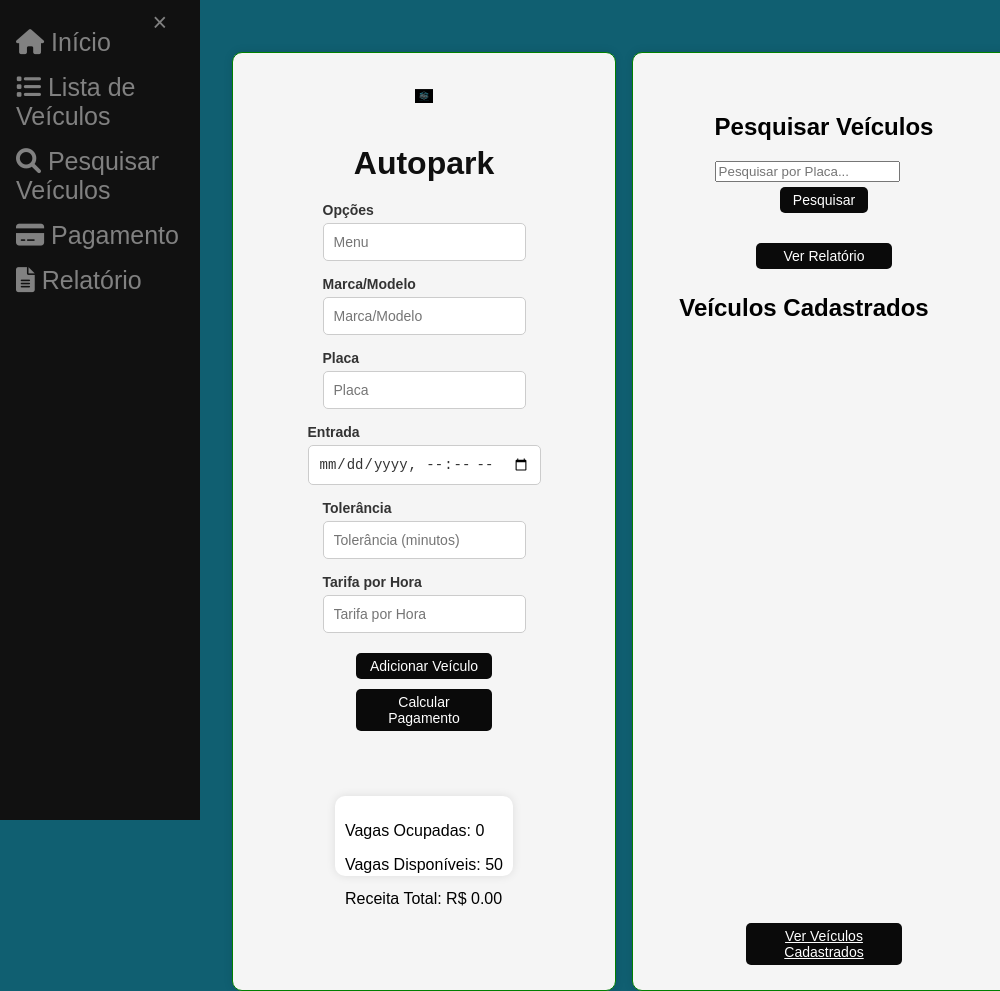
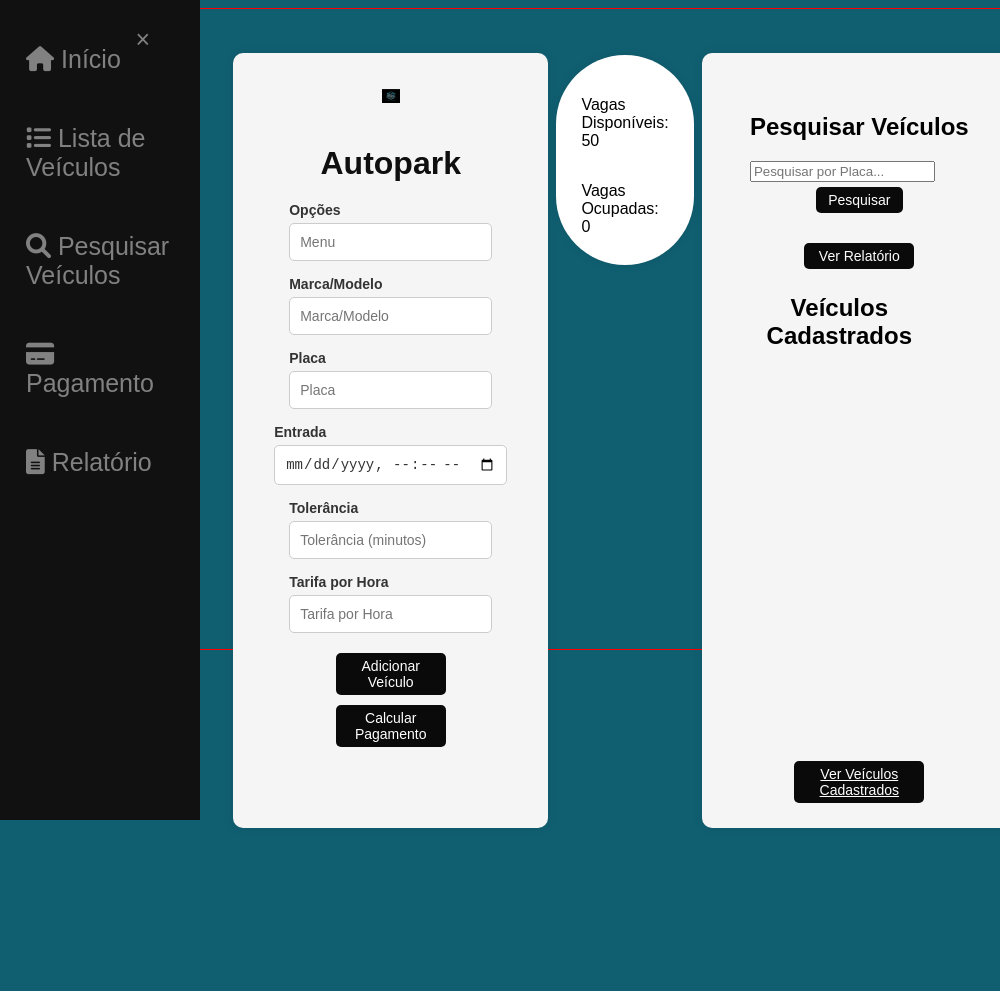
Before and after one commit to diegodonascimentoconfessor/sistema-estacionamento, an Electron app: page app/index.html in a window 1000 px wide. Shown: the top 991 px of the page. After the commit the page ends 836 px from the top, so only its background shows below. Drawn offline with Linux system fonts and the light colour scheme.

Commit message:
implementando melhorias

```diff
--- a/app/index.html
+++ b/app/index.html
@@ -18,6 +18,8 @@
   </div>
 
   <div id="main">
+
+
     <div class="container">
       <figure>
         <img src="../assets/icone-estacionamento.png" alt="Ícone de estacionamento" style="width:18px;height:auto;" title="logo autopark">
@@ -50,14 +52,13 @@
       <button id="addVehicleBtn" class="button">Adicionar Veículo</button>
       <button id="calcPagamentoBtn" class="button">Calcular Pagamento</button>
       <div id="vehicleList" class="vehicle-list"></div>
-      <nav>
-        <div class="vagas-info">
-          <p>Vagas Ocupadas: <span id="vagasOcupadas">0</span></p>
-          <p>Vagas Disponíveis: <span id="vagasDisponiveis">50</span></p>
-          <p>Receita Total: R$ <span id="totalRecebido">0.00</span></p>
-        </div>
-      </nav>
+
     </div>
+    <div id="top-info" class="top-info">
+      <p>Vagas Disponíveis: <span id="vagasDisponiveis">50</span></p>
+      <p>Vagas Ocupadas: <span id="vagasOcupadas">0</span></p>
+    </div>
+
     <div class="container">
       <div class="container-row">
         <div id="pesquisaVeiculos">
--- a/assets/relatorio.css
+++ b/assets/relatorio.css
@@ -1,14 +1,19 @@
 body {
+  display: flex;
+  flex-direction: column;
+  width: 100%;
+  height: 100vh; /* Ajuste a altura para preencher a tela */
+  background-color: #105F71;
   font-family: Arial, sans-serif;
   margin: 0;
   padding: 0;
-  display: flex;
 }
 
-#sidebar {
-  height: 100vh;
-  width: 200px; /* Largura da sidebar */
-  position: fixed;
+.sidebar {
+  height: 100%;
+  width: 200px; /* Largura fixa da sidebar */
+  position: fixed; /* Sidebar fixa */
+  z-index: 1;
   top: 0;
   left: 0;
   background-color: #111;
@@ -17,46 +22,12 @@ body {
   transition: 0.5s;
 }
 
-#main {
-  margin-left: 250px; /* Largura da sidebar */
-  padding: 20px;
-  width: calc(100% - 250px); /* Ajusta a largura do conteúdo principal */
-  box-sizing: border-box;
-}
-
-h1, h2 {
-  text-align: center;
-}
-
-.content-container {
-  max-width: 1200px; /* Largura máxima do conteúdo */
-  margin: 0 auto; /* Centraliza o conteúdo */
-  padding: 20px;
-}
-
-table {
-  width: 100%;
-  border-collapse: collapse;
-  margin-bottom: 20px;
-}
-
-th, td {
-  border: 1px solid #ddd;
-  padding: 8px;
-  text-align: left;
-}
-
-th {
-  background-color: #f2f2f2;
-}
-
 .sidebar a {
-  padding: 15px 80px; /* Aumenta o padding para mais espaço vertical */
+  padding: 8px 8px 8px 16px;
   text-decoration: none;
-  font-size: 18px; /* Tamanho da fonte na sidebar */
+  font-size: 25px;
   color: #818181;
-  display: flex;
-  flex-direction: column;
+  display: block;
   transition: 0.3s;
 }
 
@@ -71,3 +42,150 @@ th {
   font-size: 36px;
   margin-left: 50px;
 }
+
+#main {
+  margin-left: 200px; /* Compensar a largura da sidebar */
+  padding: 16px;
+  transition: margin-left .5s;
+  display: flex;
+  flex-direction: column;
+  height: 100%;
+}
+
+.container-row {
+  display: flex;
+  justify-content: space-between;
+  align-items: flex-start;
+  flex-wrap: wrap; /* Permite que os itens quebrem para a linha seguinte se não houver espaço suficiente */
+  margin: 20px 0;
+}
+
+.container {
+  display: flex;
+  flex-direction: row;
+  background-color: #fff;
+  padding: 10px;
+  border-radius: 10px;
+  box-shadow: 0 0 10px rgba(0, 0, 0, 0.1);
+  width: 48%; /* Ajuste para exibir dois containers lado a lado com algum espaço entre eles */
+  box-sizing: border-box;
+  border: green solid 1px;
+  margin: 0 1%;
+}
+
+.input-group {
+  margin-bottom: 10px;
+  display: flex;
+  flex-direction: column;
+}
+
+.input-group label {
+  display: block;
+  margin-bottom: 5px;
+  font-weight: bold;
+}
+
+.input-group input[type="text"],
+.input-group input[type="datetime-local"] {
+  width: 100%;
+  padding: 5px;
+  border: 1px solid #ccc;
+  border-radius: 5px;
+  box-sizing: border-box;
+  background-color: #ffffff;
+  color: #000000;
+}
+
+h1 {
+  text-align: center;
+  margin-bottom: 20px;
+}
+
+.button {
+  background-color: #0a0a0a;
+  color: white;
+  padding: 5px 10px;
+  border: none;
+  border-radius: 5px;
+  cursor: pointer;
+  font-size: 14px;
+  display: block;
+  width: 40%;
+  text-align: center;
+  margin: 5px auto;
+}
+
+.button:hover {
+  background-color: #105F71;
+}
+
+.vehicle-list {
+  max-height: 100px;
+  overflow-y: auto;
+  margin-bottom: 20px;
+}
+
+#veiculosCadastrados {
+  max-height: 200px;
+  overflow-y: auto;
+  margin-bottom: 20px;
+  text-decoration: none;
+}
+
+.top-info-container {
+  display: flex;
+  justify-content: center;
+  margin-bottom: 20px;
+}
+
+.top-info {
+  background-color: #fff;
+  padding: 10px;
+  border-radius: 25px; /* Borda arredondada */
+  box-shadow: 0 0 10px rgba(0, 0, 0, 0.1);
+  text-align: center;
+  font-size: 14px;
+}
+
+.vagas-info {
+  margin-top: 20px;
+  background-color: #f0f0f0;
+  padding: 10px;
+  height: 34%;
+  border-radius: 5px;
+  box-shadow: 0 0 5px rgba(0, 0, 0, 0.1);
+}
+
+.back-button {
+  display: inline-block;
+  padding: 10px 20px;
+  font-size: 14px;
+  color: white;
+  background-color: #105F71;
+  border: none;
+  border-radius: 5px;
+  cursor: pointer;
+  text-decoration: none;
+  margin-top: 20px;
+}
+
+.back-button:hover {
+  background-color: #0a0a0a;
+}
+
+/* Estiliza a página de pagamento */
+@media print {
+  .container {
+    width: 100%;
+    margin: 0;
+    padding: 10px;
+  }
+
+  .button {
+    display: none;
+  }
+
+  #valorPagamento {
+    font-size: 20px;
+  }
+}
--- a/assets/styles.css
+++ b/assets/styles.css
@@ -5,6 +5,7 @@ body {
   height: 80vh;
   background-color: #105F71;
   font-family: Arial, sans-serif;
+  border: red solid 1px;
 }
 
 .sidebar {
@@ -21,7 +22,7 @@ body {
 }
 
 .sidebar a {
-  padding: 8px 8px 8px 16px;
+  padding: 25px 25px 25px 26px;
   text-decoration: none;
   font-size: 25px;
   color: #818181;
@@ -73,6 +74,7 @@ body {
   transition: margin-left .5s;
   padding: 16px;
   width: 100%;
+
 }
 
 .input-group {
@@ -115,6 +117,9 @@ body {
   flex-direction: row;
   margin-top: 20px;
   width: 80%;
+  border-radius: 10px;
+  border: red 1px;
+
 }
 
 .container {
@@ -127,6 +132,7 @@ body {
   height: 100%;
   box-sizing: border-box;
   border: green solid 1px;
+  border: red 1px;
 }
 
 .input-group {
@@ -204,6 +210,16 @@ h1 {
   display: flex;
   text-align: center;
 }
+#top-info{
+  display: flex;
+  flex-direction: column;
+  height: 160px;
+  background-color: #fff;
+  padding: 25px;
+  border-radius: 100px;
+  box-shadow: 0 0 10px rgba(0, 0, 0, 0.1);
+  margin-top: 10px;
+}
 
 .vagas-info {
   margin-top: 20px;
@@ -212,6 +228,8 @@ h1 {
   height: 34%;
   border-radius: 5px;
   box-shadow: 0 0 5px rgba(0, 0, 0, 0.1);
+  border-radius: 10px;
+
 }
 
 .container {
@@ -228,6 +246,7 @@ h1 {
   border-radius: 10px;
   box-shadow: 0 0 10px rgba(0, 0, 0, 0.1);
   margin-bottom: 20px;
+  border: red 1px;
 }
 
 .back-button {
```
